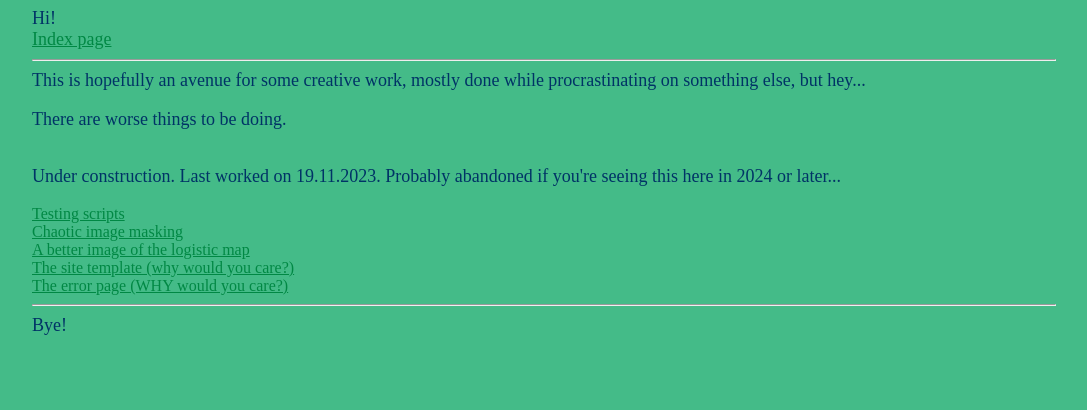
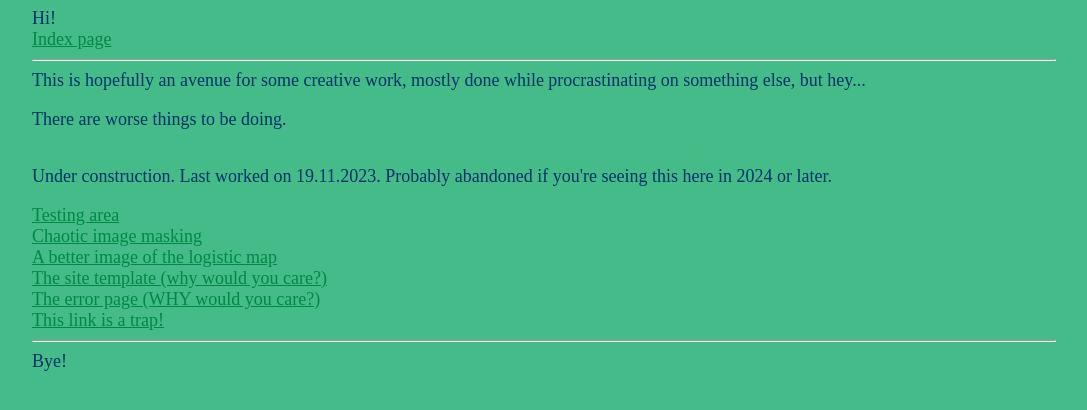
Before and after one commit to xdvom03/xdvom03.github.io, a plain HTML site: page index.html in a window 1280 px wide. Shown: the whole page, without its empty margins (96-1183 px from the left). Drawn offline with Linux system fonts and the light colour scheme.

Commit message:
Cosmetic changes Align canvases, embiggen links, change colors.

```diff
--- a/all.css
+++ b/all.css
@@ -5,7 +5,7 @@ body {
   margin-right: 10%;
 }
 
-div, p, header, footer, label {
+div, p, header, footer, label, a {
   font-family: "Times New Roman", serif;
   color: #036;
   font-size: 18px;
@@ -17,7 +17,7 @@ a {
 
 a:link { color: #084 }
 a:visited { color: #060 }
-a:hover { color: #09e }
+a:hover { color: #04a }
 a:active { color: #000 }
 
 .wide-slider
--- a/index.html
+++ b/index.html
@@ -24,10 +24,10 @@ http://www.nematrian.com/Pages/HTMLCSSJSCombined.pdf
 <div>There are worse things to be doing.</div>
 <br>
 <br>
-<div>Under construction. Last worked on 19.11.2023. Probably abandoned if you're seeing this here in 2024 or later...</div>
+<div>Under construction. Last worked on 19.11.2023. Probably abandoned if you're seeing this here in 2024 or later.</div>
 <br>
 
-<a href='script-test.html'>Testing scripts</a>
+<a href='script-test.html'>Testing area</a>
 <br>
 <a href='chaos.html'>Chaotic image masking</a>
 <br>
@@ -38,6 +38,12 @@ http://www.nematrian.com/Pages/HTMLCSSJSCombined.pdf
 <a href='404.html'>The error page (WHY would you care?)</a>
 <br>
 
+<a href="https://en.wikipedia.org" id="trapLink" onclick="snapTrap()">This link is a trap!</a>
+  <script>
+    function snapTrap() {
+      document.getElementById("trapLink").href = "trap-landing.html";
+    }
+  </script>
 <footer id="site-footer"></footer> <!-- This gets edited by the script -->
 <script async src="footer.js"></script>
 
```
Also changed, not shown: chaos.html (+1 -1 lines), script-test.html (+1 -7 lines), trap-landing-two.html (+1 -1 lines), trap-landing.html (+4 -2 lines).
